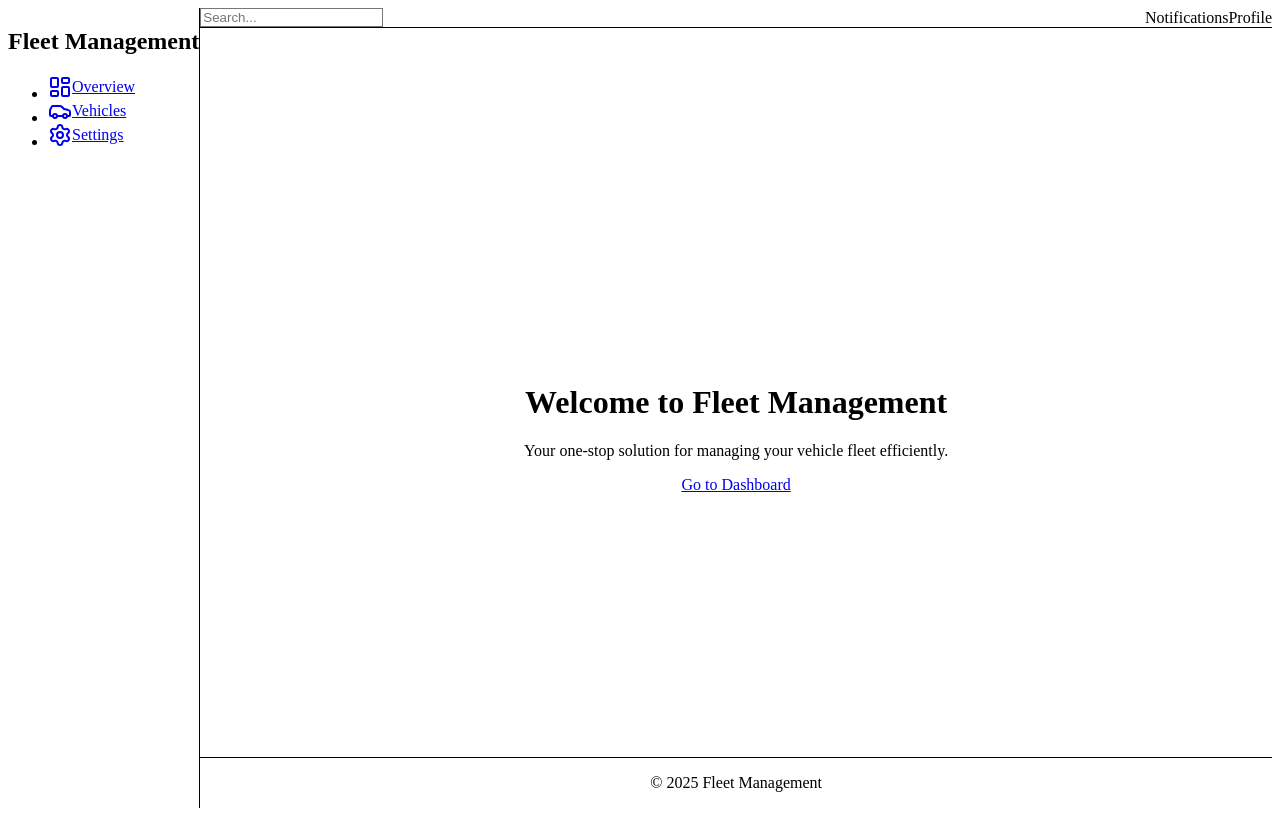
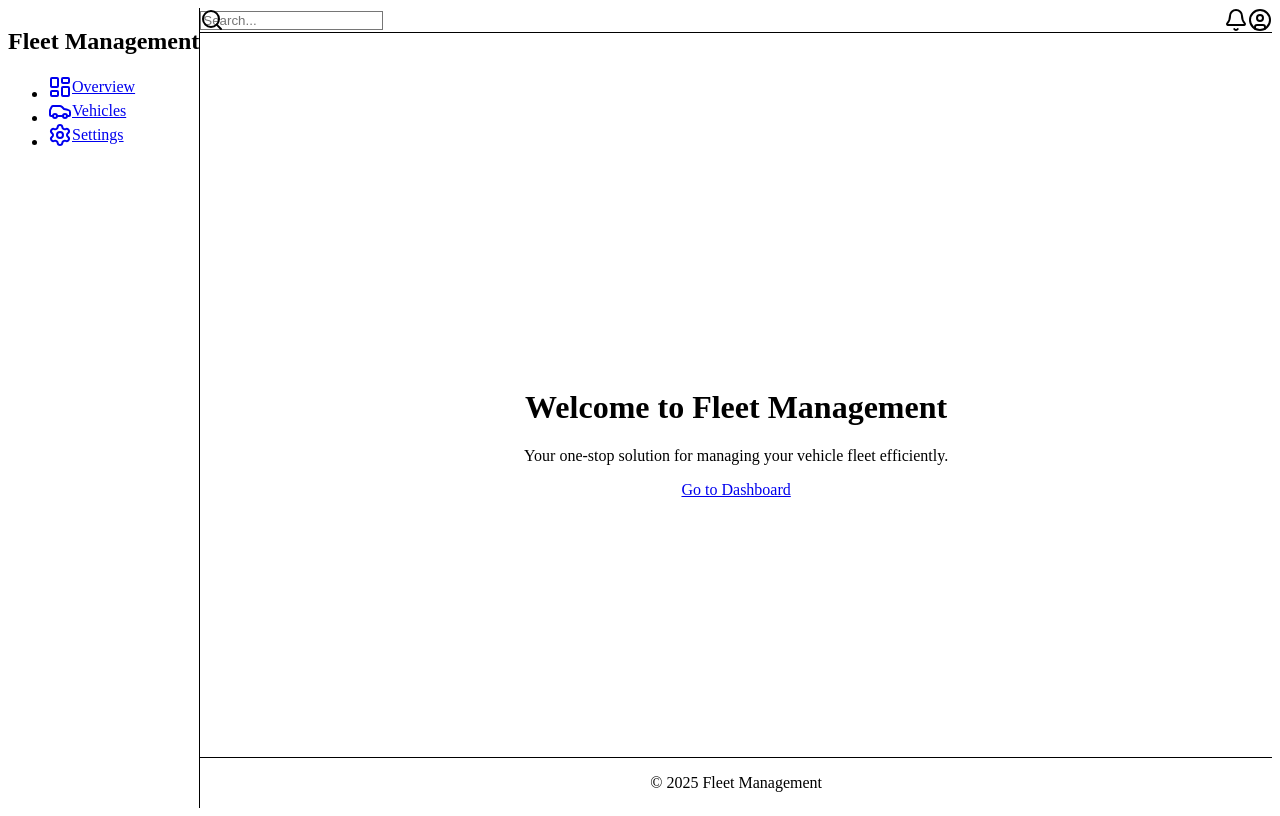
Before and after one commit to choucheniheb/fleet-management-front-end, a Next.js app: page / in a window 1280 px wide. Built offline with nearby package versions, Linux system fonts and the light colour scheme.

Commit message:
feat: improve Header UI
- Add icons to the Header component.

Co-authored-by: openhands <openhands@all-hands.dev>

```diff
--- a/src/components/Header.tsx
+++ b/src/components/Header.tsx
@@ -1,11 +1,16 @@
+
+import { Bell, UserCircle, Search } from 'lucide-react';
 
 const Header = () => {
   return (
     <div className="flex justify-between items-center p-5 bg-white border-b border-gray-200">
-      <input type="text" placeholder="Search..." className="px-4 py-2 border border-gray-300 rounded-lg w-96" />
+      <div className="relative">
+        <Search className="absolute left-3 top-1/2 transform -translate-y-1/2 text-gray-400" />
+        <input type="text" placeholder="Search..." className="pl-10 pr-4 py-2 border border-gray-300 rounded-lg w-96" />
+      </div>
       <div className="flex items-center">
-        <span className="mr-5 cursor-pointer text-gray-600">Notifications</span>
-        <span className="cursor-pointer text-gray-600">Profile</span>
+        <Bell className="mr-5 cursor-pointer text-gray-600" />
+        <UserCircle className="cursor-pointer text-gray-600" />
       </div>
     </div>
   );
```
